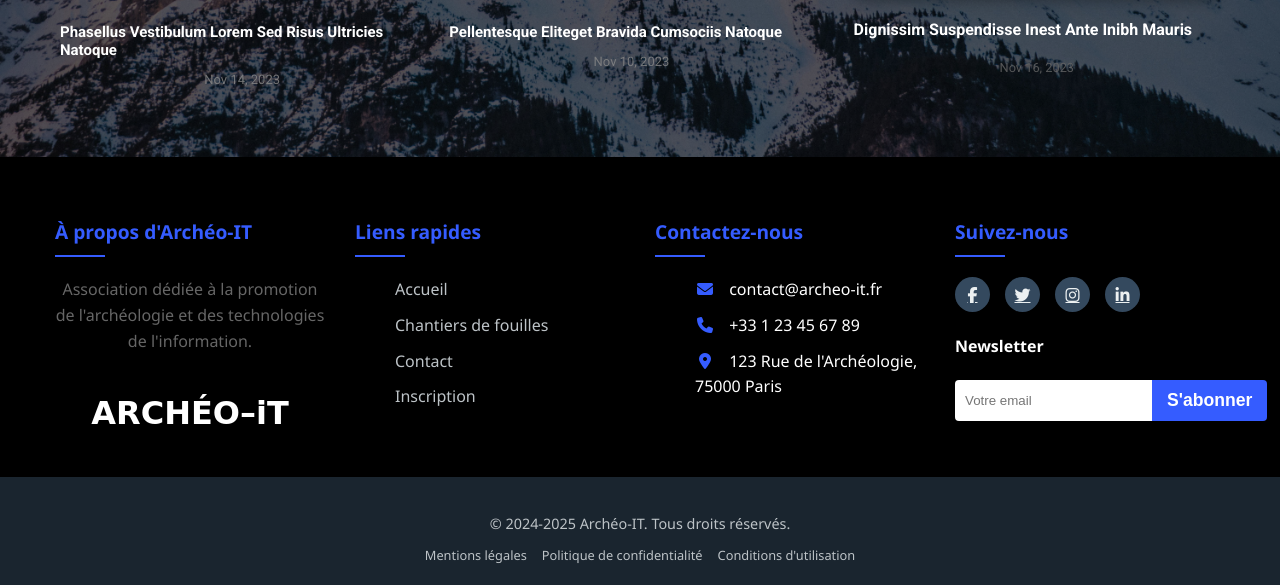
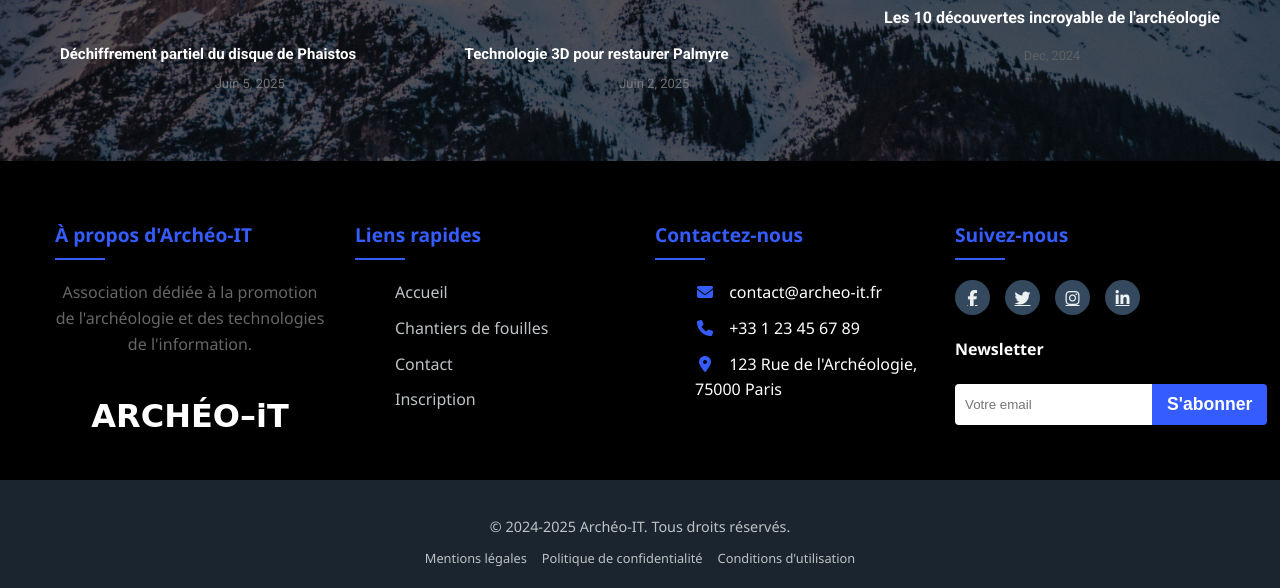
Before and after one commit to Bradshurt/site-web-archeologie, a PHP site: page /pages/accueil.php in a window 1280 px wide. Shown: the part 2584-3172 px from the top of the page. Run offline with PHP 8.4, Linux system fonts and the light colour scheme; the visitor is signed in with stand-in values (Sample User, id 1).

Commit message:
version sémi-final car site pas fini

```diff
--- a/assets/css/style.css
+++ b/assets/css/style.css
@@ -702,12 +702,15 @@ header {
 
 .hero-title {
   font-size: 48px;
+  font-weight: bold;
   margin-bottom: 20px;
+  color: #355cff;
 }
 
 .hero-description {
   font-size: 18px;
   line-height: 1.6;
+  color: #ddd;
 }
 .trending-section {
   padding: 40px 90px 0;
--- a/includes/header.php
+++ b/includes/header.php
@@ -46,7 +46,6 @@ if (session_status() === PHP_SESSION_NONE) {
         </li>
         <li class="nav-list"><a class="nav-link" href="../pages/chantiers.php">Chantiers</a></li>
         <li class="nav-list"><a class="nav-link" href="../pages/contact.php">contact</a></li>
-        <li class="nav-list"><a class="nav-link" href="#">Market</a></li>
         <div class="nav-auth">
           <?php if (isset($_SESSION['user_id'])): ?>
           <div class="auth-mobile">
--- a/pages/accueil.php
+++ b/pages/accueil.php
@@ -46,18 +46,29 @@ if (!isset($_SESSION['user_id'])) {
 
             <div class="trending-cards">
               <div class="trending-card">
-                <img src="/assets/img/register.jpg" alt="" />
-                <h3>Scelerisque Varius Morbi Enim Nunc Faucibus</h3>
+                <img
+                  src="https://www.flyingeye.fr/wp-content/uploads/2021/07/dji-Zenmuse-L1-LIDAR.jpg"
+                  alt="Scanner LiDAR en action"
+                />
+                <h3>
+                  Le LiDAR révolutionne la détection de sites archéologiques
+                </h3>
               </div>
 
               <div class="trending-card">
-                <img src="/assets/img/register.jpg" alt="" />
-                <h3>Bulvinar Neque Laoreet Suspendisse Interdum</h3>
+                <img
+                  src="https://static.nationalgeographic.fr/files/styles/image_3200/public/archaide.webp?w=760&h=573"
+                  alt="IA analysant des artefacts"
+                />
+                <h3>L'IA déchiffre des textes antiques endommagés</h3>
               </div>
 
               <div class="trending-card">
-                <img src="/assets/img/register.jpg" alt="" />
-                <h3>Accumsan Tortor Posuere Acut Consequat Semper</h3>
+                <img
+                  src="https://i.all3dp.com/wp-content/uploads/2022/09/18163135/Epic-Games-Capturing-Reality-scaled.jpg"
+                  alt="Reconstruction 3D d'un temple"
+                />
+                <h3>Photogrammétrie 3D : reconstitutions millimétriques</h3>
               </div>
             </div>
           </section>
@@ -157,41 +168,40 @@ if (!isset($_SESSION['user_id'])) {
         <!-- LEFT COLUMN (World Category + Articles) -->
         <div class="breaking-news">
           <span class="badge green">World</span>
-          <h1>Risus Pretium Quam Vulputate Dignissim Suspendisse</h1>
-          <p class="date">Nov 16, 2023</p>
+          <h1>Découverte d'une cité maya intacte grâce au LiDAR</h1>
+          <p class="date">Juin 15, 2025</p>
           <p class="description">
-            Lorem ipsum dolor sit amet, consectetur adipiscing elit, sed do
-            eiusmod tempor incididunt ut labore et dolore magna aliqua.
-            Tincidunt praesent semper feugiat nibh. Nullam non nisi est sit amet
-            facilisis magna. Pellentesque pulvinar pellentesque habitant…
+            Une équipe internationale a identifié une cité maya complète sous la forêt tropicale guatémaltèque.
+            Le scan laser a révélé pyramides, terrains de jeu de balle et un système hydraulique sophistiqué.
+            Ce site datant du Classique maya (250-900 ap. J.-C.) pourrait réécrire l'histoire de la région...
           </p>
 
           <div class="more-world-category">
-            <h3>More from World Category</h3>
+            <h3>Plus d'actualités archéologiques</h3>
             <div class="article-grid">
               <div class="article-item">
-                <h4>Dolor Purus Non Enim Praesent Elementum Facilisis</h4>
-                <p class="date">Nov 16, 2023</p>
+                <h4>Nouvelle interprétation des peintures de Lascaux</h4>
+                <p class="date">Juin 14, 2025</p>
               </div>
               <div class="article-item">
-                <h4>Dignissim Suspendisse Inest Ante Inibh Mauris</h4>
-                <p class="date">Nov 16, 2023</p>
+                <h4>Découverte d'un navire viking en parfait état</h4>
+                <p class="date">Juin 12, 2025</p>
               </div>
               <div class="article-item">
-                <h4>Scelerisque Eultrices Vitae Auctor Pellentesque</h4>
-                <p class="date">Nov 16, 2023</p>
+                <h4>L'ADN ancien révèle des migrations inconnues</h4>
+                <p class="date">Juin 10, 2025</p>
               </div>
               <div class="article-item">
-                <h4>Lacus Sedturpis Tincidunt Odaliquet Risus</h4>
-                <p class="date">Nov 14, 2023</p>
+                <h4>Un trésor romain trouvé en Bretagne</h4>
+                <p class="date">Juin 8, 2025</p>
               </div>
               <div class="article-item">
-                <h4>Phasellus Vestibulum Lorem Sed Risus Ultricies Natoque</h4>
-                <p class="date">Nov 14, 2023</p>
+                <h4>Déchiffrement partiel du disque de Phaistos</h4>
+                <p class="date">Juin 5, 2025</p>
               </div>
               <div class="article-item">
-                <h4>Pellentesque Eliteget Bravida Cumsociis Natoque</h4>
-                <p class="date">Nov 10, 2023</p>
+                <h4>Technologie 3D pour restaurer Palmyre</h4>
+                <p class="date">Juin 2, 2025</p>
               </div>
             </div>
           </div>
@@ -199,31 +209,31 @@ if (!isset($_SESSION['user_id'])) {
 
         <!-- RIGHT COLUMN (Hot Videos) -->
         <div class="hot-videos">
-          <h3>Hot Videos</h3>
+          <h3>Vidéos populaires</h3>
           <div class="video-item">
             <div class="video-frame">
               <iframe
-                src="https://www.youtube.com/embed/VIDEO_ID_1"
-                title="YouTube video"
+                src="https://www.youtube.com/embed/7MFKy7DJsCY"
+                title="Découverte de la tombe de Toutânkhamon"
                 frameborder="0"
                 allowfullscreen
               ></iframe>
             </div>
-            <h4>Pellentesque Pulvinar Pellentesque Habitant Morbi</h4>
-            <p class="date">Nov 17, 2023</p>
+            <h4>Les secrets de la tombe de Toutânkhamon</h4>
+            <p class="date">Mai 28, 2025</p>
           </div>
 
           <div class="video-item">
             <div class="video-frame">
               <iframe
-                src="https://www.youtube.com/embed/VIDEO_ID_2"
-                title="YouTube video"
+                src="https://www.youtube.com/embed/7YGLTXE4mQ0"
+                title="Découverte archéologique"
                 frameborder="0"
                 allowfullscreen
               ></iframe>
             </div>
-            <h4>Dignissim Suspendisse Inest Ante Inibh Mauris</h4>
-            <p class="date">Nov 16, 2023</p>
+            <h4>Les 10 découvertes incroyable de l'archéologie</h4>
+            <p class="date">Dec, 2024</p>
           </div>
         </div>
       </div>
```
Also changed, not shown: index.php (+18 -19 lines), pages/chantiers.php (+86 -9 lines).
